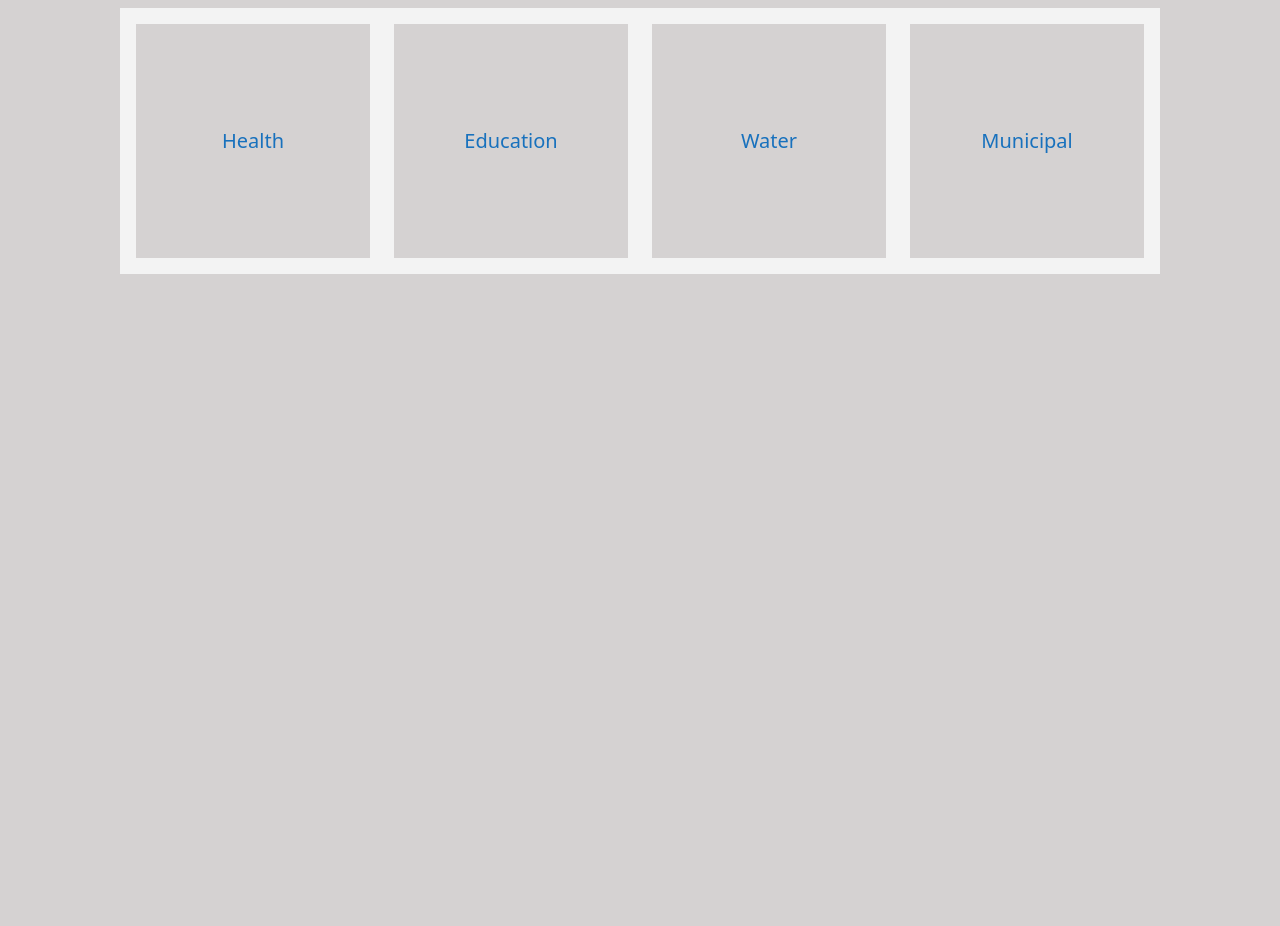
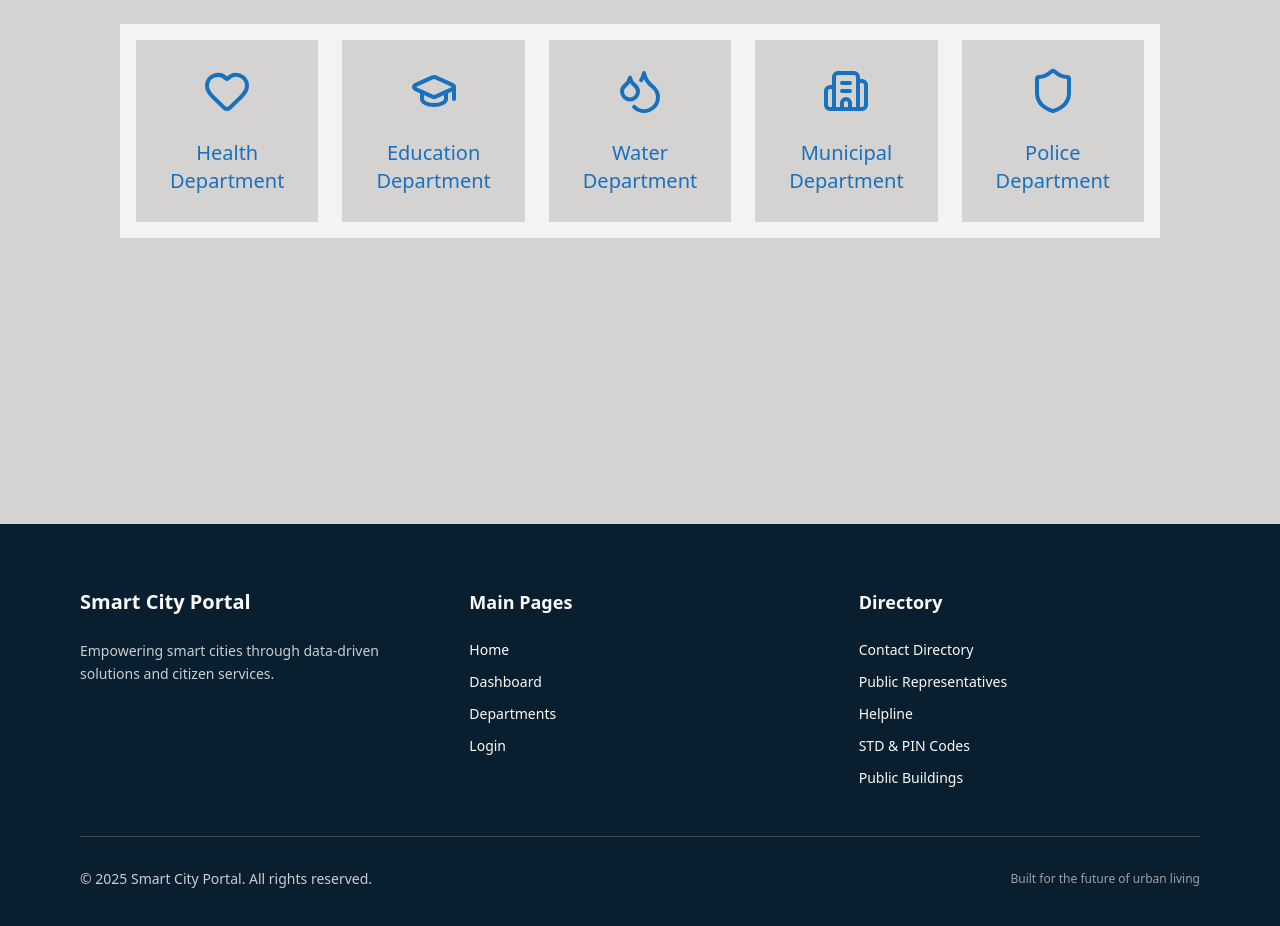
Before and after one commit to SmartCity-DBMS-Project/smart-city, a Next.js app in the folder frontend/: page /departments in a window 1280 px wide. Shown: the part 340-1266 px from the top of the page. Before the commit the page ends 864 px from the top, so only its background shows below. Built offline with nearby package versions, Linux system fonts and the light colour scheme.

Commit message:
frontend improvements

```diff
--- /dev/null
+++ b/frontend/app/(directory)/public-buildings/page.jsx
@@ -0,0 +1,59 @@
+import Link from "next/link";
+import { Card, CardHeader, CardTitle } from "@/components/ui/card";
+import { Building2, GraduationCap, School, Hospital, Mail, Shield } from "lucide-react";
+
+
+export default function Page(){
+    const utilities = [
+        {name: "Banks", link: "banks", icon: Building2},
+        {name: "Collages & Universities", link: "collages-universities", icon: GraduationCap},
+        {name: "Schools", link: "schools", icon: School},
+        {name: "Hospitals", link: "hospitals", icon: Hospital},
+        {name: "Postal Offices", link: "postal", icon: Mail},
+        {name: "Police Stations", link: "police-stations", icon: Shield},
+    ]
+    return (
+        <main className="container mx-auto flex min-h-screen flex-col items-center justify-start px-4 py-16">
+            <header className="mb-12 text-left w-10/12">
+                <h1 className="text-4xl font-bold text-primary mb-4">Public Buildings Directory</h1>
+                <hr className="my-4 h-1 bg-primary"/>
+                <p className="text-lg text-muted-foreground mb-4 leading-relaxed">
+                  Discover our comprehensive directory of essential public buildings and facilities throughout the city.
+                  From educational institutions to healthcare centers, financial services to emergency services -
+                  find everything you need to access vital public services in one convenient location.
+                </p>
+                <p className="text-base text-muted-foreground italic">
+                  Our public buildings serve as the backbone of our community, providing essential services
+                  and resources that enhance the quality of life for all residents.
+                </p>
+            </header>
+            {/* Cards Row */}
+            <div className="grid w-10/12 bg-card p-4 grid-cols-3 gap-6">
+              {utilities.map((utils) => {
+                const IconComponent = utils.icon;
+                return (
+                  <Link
+                    key={utils.link}
+                    href={`/public-buildings/${utils.link}`}
+                    className="flex-1"
+                  >
+                    <Card
+                      className="bg-background text-acc-blue rounded-none aspect-video border-0 shadow-none flex flex-col items-center justify-center hover:bg-acc-blue hover:text-background transition-colors duration-200 group"
+                    >
+                      <CardHeader className="p-0 flex flex-col items-center justify-center space-y-4">
+                        <IconComponent
+                          size={48}
+                          className="text-acc-blue group-hover:text-white transition-colors duration-200"
+                        />
+                        <CardTitle className="text-center text-xl font-medium">
+                          {utils.name}
+                        </CardTitle>
+                      </CardHeader>
+                    </Card>
+                  </Link>
+                );
+              })}
+            </div>
+        </main>
+    );
+}
--- a/frontend/app/departments/page.jsx
+++ b/frontend/app/departments/page.jsx
@@ -1,46 +1,55 @@
 import Link from "next/link";
 import { Card, CardHeader, CardTitle } from "@/components/ui/card";
+import { Heart, GraduationCap, Droplets, Building2, Shield } from "lucide-react";
 
 export default function DepartmentsPage() {
   const departments = [
-    { name: "Health", slug: "health"},
-    { name: "Education", slug: "education"},
-    { name: "Water", slug: "water"},
-    { name: "Municipal", slug: "municipal"},
+    { name: "Health Department", slug: "health", icon: Heart},
+    { name: "Education Department", slug: "education", icon: GraduationCap},
+    { name: "Water Department", slug: "water", icon: Droplets},
+    { name: "Municipal Department", slug: "municipal", icon: Building2},
+    { name: "Police Department", slug: "police", icon: Shield},
   ];
 
   return (
     <main className="container mx-auto flex min-h-screen flex-col items-center justify-start px-4 py-16">
       {/* Header */}
       <header className="mb-8 text-left w-10/12">
-        <h1 className="text-4xl font-medium text-primary mb-2">Departments</h1>
+        <h1 className="text-4xl font-bold text-primary mb-4">City Service Departments</h1>
         <hr className="my-4 h-1 bg-primary"/>
-        <p className="italic text-lg text-muted-foreground">
-          Welcome to the Departments page of our smart city portal. <br />
-
-Here you can access information and services provided by the four key departments that work together to enhance the quality of life, sustainability, and efficiency of our city. Click on the links below to explore each department's responsibilities, initiatives, and resources.
+        <p className="text-lg text-muted-foreground mb-4 leading-relaxed">
+          Discover our comprehensive range of municipal services designed to serve our community.
+          Our five specialized departments work collaboratively to deliver essential services, maintain public infrastructure, and ensure the well-being of all residents.
+        </p>
+        <p className="text-base text-muted-foreground italic">
+          Each department is committed to excellence, innovation, and citizen satisfaction.
         </p>
       </header>
 
       {/* Cards Row */}
-      <div className="grid w-10/12 bg-card p-4 grid-cols-4 gap-6">
-        {departments.map((dept) => (
-          <Link
-            key={dept.slug}
-            href={`/departments/${dept.slug}`}
-            className="flex-1"
+<div className="grid w-10/12 bg-card p-4 grid-cols-2 sm:grid-cols-3 md:grid-cols-4 lg:grid-cols-5 gap-6">
+  {departments.map((dept) => {
+    const IconComponent = dept.icon;
+    return (
+      <div key={dept.slug} className="aspect-square">
+        <Link href={`/departments/${dept.slug}`} className="block w-full h-full">
+          <Card
+            className="w-full h-full bg-background text-acc-blue rounded-none border-0 shadow-none flex flex-col items-center justify-center hover:bg-acc-blue hover:text-background transition-colors duration-200 group"
           >
-            <Card
-              className="bg-background text-acc-blue rounded-none aspect-square border-0 shadow-none flex items-center justify-center hover:bg-acc-blue hover:text-background transition-colors duration-200"
-            >
-              <CardHeader className="p-0 flex items-center justify-center">
+            <CardHeader className="p-0 flex flex-col items-center justify-center space-y-4">
+              <IconComponent
+                size={48}
+                className="text-acc-blue group-hover:text-white transition-colors duration-200"
+              />
               <CardTitle className="text-center text-xl font-medium">
                 {dept.name}
               </CardTitle>
             </CardHeader>
           </Card>
         </Link>
-        ))}
+      </div>
+    );
+  })}
       </div>
     </main>
   );
--- a/frontend/app/layout.jsx
+++ b/frontend/app/layout.jsx
@@ -1,6 +1,7 @@
 import { Geist, Geist_Mono } from "next/font/google";
 import "./globals.css";
 import Navbar from "../components/navbar";
+import Footer from "../components/Footer";
 
 const geistSans = Geist({
   variable: "--font-geist-sans",
@@ -28,7 +29,7 @@ export const metadata = {
           <Link href={`/public-representatives`}> Public Representatives </Link>
           <Link href={`/helpline`}> Helpline </Link>
           <Link href={`/std-pin-codes`}> std&pin codes </Link>
-          <Link href={`/public-utilities`}> Public Utilities </Link>
+          <Link href={`/public-buildings`}> Public Buildings </Link>
         </div>
         </div>
       */}
@@ -37,12 +38,13 @@ export default function RootLayout({ children }) {
   return (
     <html lang="en">
       <body
-        className={`${geistSans.variable} ${geistMono.variable} antialiased`}
+        className={`${geistSans.variable} ${geistMono.variable} antialiased flex flex-col min-h-screen`}
       >
         <Navbar />
         <main className="flex-1 pt-16">
           {children}
         </main>
+        <Footer />
       </body>
     </html>
   );
--- /dev/null
+++ b/frontend/components/Footer.jsx
@@ -0,0 +1,88 @@
+import React from 'react';
+import Link from 'next/link';
+
+export default function Footer() {
+  const currentYear = new Date().getFullYear();
+
+  // Main site pages organized by category
+  const mainPages = [
+    { name: 'Home', href: '/' },
+    { name: 'Dashboard', href: '/dashboard' },
+    { name: 'Departments', href: '/departments' },
+    { name: 'Login', href: '/login' }
+  ];
+
+  const directoryPages = [
+    { name: 'Contact Directory', href: '/contact-directory' },
+    { name: 'Public Representatives', href: '/public-representatives' },
+    { name: 'Helpline', href: '/helpline' },
+    { name: 'STD & PIN Codes', href: '/std-pin-codes' },
+    { name: 'Public Buildings', href: '/public-buildings' }
+  ];
+
+  return (
+    <footer
+      className="bg-primary text-primary-foreground py-16"
+      style={{ backgroundColor: 'var(--primary)' }}
+    >
+      <div className="max-w-6xl mx-auto px-4">
+        {/* Main Footer Content - Responsive Grid */}
+        <div className="grid grid-cols-1 md:grid-cols-3 gap-12 mb-12">
+          {/* Company Info */}
+          <div className="md:col-span-1">
+            <h3 className="text-xl font-semibold mb-6">Smart City Portal</h3>
+            <p className="text-sm text-primary-foreground/80 leading-relaxed">
+              Empowering smart cities through data-driven solutions and citizen services.
+            </p>
+          </div>
+
+          {/* Main Pages */}
+          <div>
+            <h3 className="text-lg font-semibold mb-6">Main Pages</h3>
+            <ul className="space-y-3">
+              {mainPages.map((page) => (
+                <li key={page.href}>
+                  <Link
+                    href={page.href}
+                    className="text-sm hover:text-acc-orange transition-colors duration-200 block"
+                  >
+                    {page.name}
+                  </Link>
+                </li>
+              ))}
+            </ul>
+          </div>
+
+          {/* Directory Pages */}
+          <div>
+            <h3 className="text-lg font-semibold mb-6">Directory</h3>
+            <ul className="space-y-3">
+              {directoryPages.map((page) => (
+                <li key={page.href}>
+                  <Link
+                    href={page.href}
+                    className="text-sm hover:text-acc-orange transition-colors duration-200 block"
+                  >
+                    {page.name}
+                  </Link>
+                </li>
+              ))}
+            </ul>
+          </div>
+        </div>
+
+        {/* Bottom Section */}
+        <div className="pt-8 border-t border-primary-foreground/20">
+          <div className="flex flex-col md:flex-row justify-between items-center gap-6">
+            <p className="text-sm text-primary-foreground/80">
+              © {currentYear} Smart City Portal. All rights reserved.
+            </p>
+            <p className="text-xs text-primary-foreground/60">
+              Built for the future of urban living
+            </p>
+          </div>
+        </div>
+      </div>
+    </footer>
+  );
+}
--- a/frontend/components/navbar.jsx
+++ b/frontend/components/navbar.jsx
@@ -65,7 +65,7 @@ export default function Navbar() {
                   </li>
                   <li>
                     <NavigationMenuLink asChild>
-                      <Link href="/public-utilities">Public Buildings</Link>
+                      <Link href="/public-buildings">Public Buildings</Link>
                     </NavigationMenuLink>
                   </li>
                 </ul>
```
Also changed, not shown: frontend/app/(directory)/public-utilities/page.jsx (deleted, +0 -44 lines), frontend/components/ui/badge.jsx (added, +32 -0 lines), frontend/app/(directory)/public-buildings/[utility]/page.jsx (renamed from frontend/app/(directory)/public-utilities/[utility]/page.jsx), frontend/app/(directory)/public-buildings/layout.jsx (renamed from frontend/app/(directory)/public-utilities/layout.jsx), frontend/app/page.jsx (line endings or trailing spaces), 1 other file (tests, documents, lock files or other folders). Lines whose indentation alone changed are shown as unchanged.
